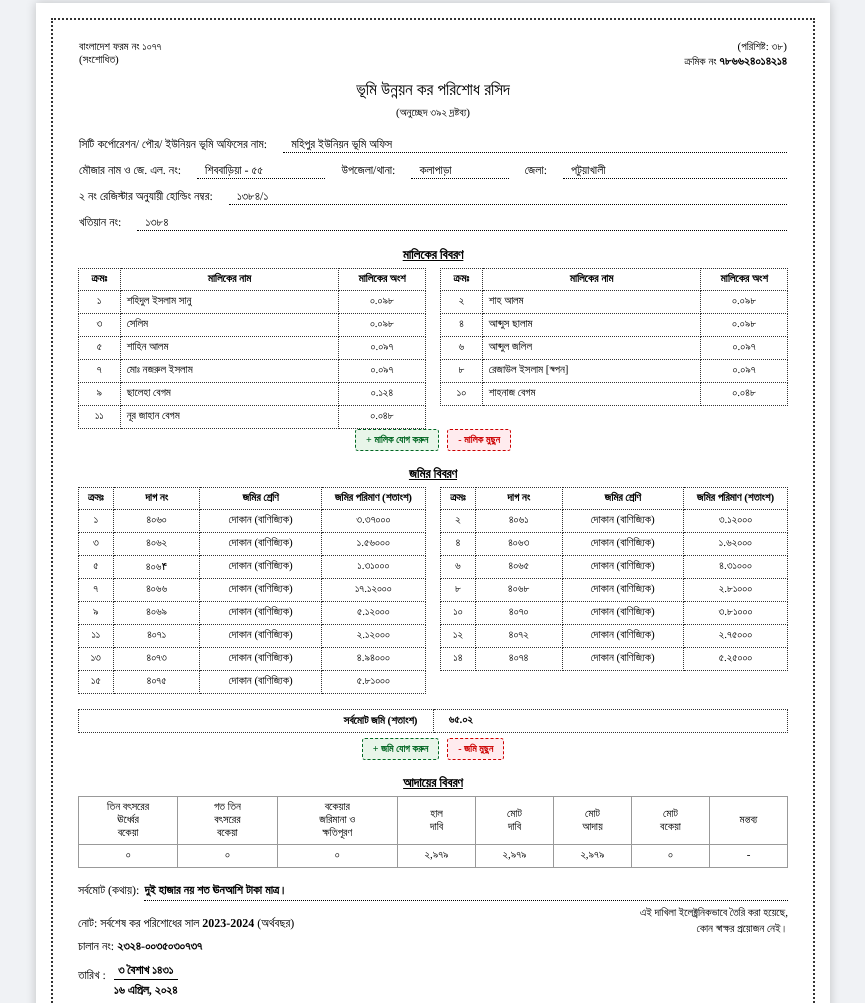
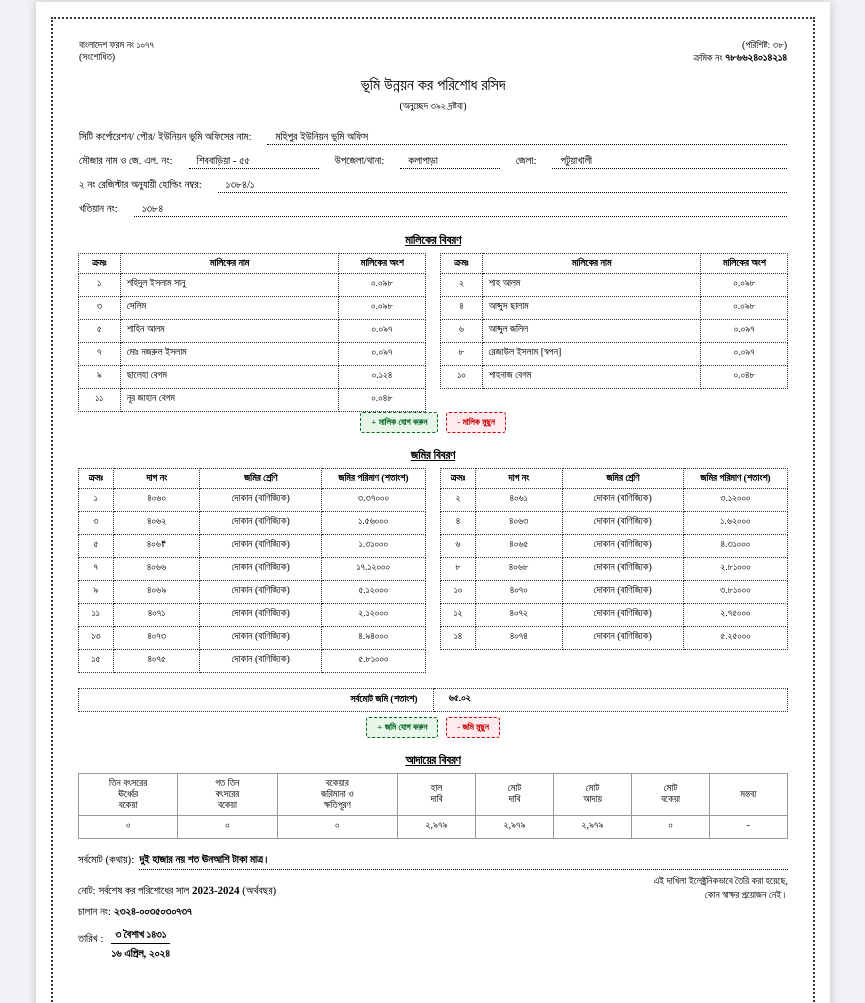
Before and after one commit to abir19410-ctrl/ldtax-app, a website: page public/file-maker.html in a window 1280 px wide. Shown: the part 79-1082 px from the top of the page, without its empty margins (207-1072 px from the left). Drawn offline with nearby package versions, Linux system fonts and the light colour scheme; a web font is replaced by a local one.

Commit message:
Update file-maker.html

```diff
--- a/public/file-maker.html
+++ b/public/file-maker.html
@@ -11,8 +11,8 @@
     <style>
         body { font-family: 'Tiro Bangla', serif; background-color: #f0f2f5; margin: 0; padding: 20px; text-rendering: geometricPrecision; }
         .no-print { text-align: center; margin-bottom: 20px; }
-        .no-print a { text-decoration: none; color: #006622; font-weight: bold; font-size: 15px; margin-right: 20px;}
-        .generate-btn { background-color: #006622; color: white; padding: 12px 25px; border: none; border-radius: 5px; font-size: 15px; cursor: pointer; font-weight: bold; }
+        .no-print a { text-decoration: none; color: #006622; font-weight: bold; font-size: 14px; margin-right: 20px;}
+        .generate-btn { background-color: #006622; color: white; padding: 12px 25px; border: none; border-radius: 5px; font-size: 14px; cursor: pointer; font-weight: bold; }
         .generate-btn:hover { background-color: #004d1a; }
         .loading { display: none; color: #ff0000; font-weight: bold; margin-top: 10px; }
 
@@ -40,57 +40,57 @@
 
         .content-wrapper { flex-grow: 1; }
 
-        .dotted-field { border: none; border-bottom: 1.5px dotted #000; outline: none; padding: 0 4px; display: inline-block; font-family: inherit; font-size: 12px; white-space: nowrap;}
-        .plain-editable { outline: none; display: inline-block; min-width: 30px; font-family: inherit; font-size: 12px; }
-        .table-edit { outline: none; border: none; display: block; width: 100%; min-height: 14px; font-family: inherit; background: transparent; font-size: 11px;}
+        .dotted-field { border: none; border-bottom: 1.5px dotted #000; outline: none; padding: 0 4px; display: inline-block; font-family: inherit; font-size: 11px; white-space: nowrap;}
+        .plain-editable { outline: none; display: inline-block; min-width: 30px; font-family: inherit; font-size: 11px; }
+        .table-edit { outline: none; border: none; display: block; width: 100%; min-height: 14px; font-family: inherit; background: transparent; font-size: 10px;}
 
         .dotted-field:focus, .plain-editable:focus, .table-edit:focus { background-color: #e8f5e9; }
 
-        .header-top { width: 100%; border-collapse: collapse; border: none; margin-bottom: 5px; line-height: 1.2;}
-        .header-title { text-align: center; font-weight: normal; font-size: 17px; margin: 10px 0 15px 0; line-height: 1.2; }
+        .header-top { width: 100%; border-collapse: collapse; border: none; margin-bottom: 5px; line-height: 1.2; font-size: 10px;}
+        .header-title { text-align: center; font-weight: normal; font-size: 16px; margin: 10px 0 15px 0; line-height: 1.2; }
 
-        .basic-info { font-size: 12px; margin-bottom: 15px; }
+        .basic-info { font-size: 11px; margin-bottom: 15px; }
 
-        .section-title { text-align: center; font-weight: bold; font-size: 13px; margin: 15px 0 5px 0; text-decoration: underline; }
+        .section-title { text-align: center; font-weight: bold; font-size: 12px; margin: 15px 0 5px 0; text-decoration: underline; }
 
         .dynamic-table-container { display: flex; gap: 10px; justify-content: space-between; align-items: flex-start; margin-bottom: 0px;}
-        .dotted-table { border-collapse: collapse; text-align: center; font-size: 11px; }
+        .dotted-table { border-collapse: collapse; text-align: center; font-size: 10px; }
         .dotted-table th, .dotted-table td { border: 1.5px dotted #333; padding: 4px; }
         .dotted-table th { font-weight: bold; padding: 4px 2px; }
 
         .table-spacer { height: 15px; width: 100%; display: block; clear: both; }
 
-        .solid-table { width: 100%; border-collapse: collapse; text-align: center; font-size: 11px; margin-bottom: 15px; table-layout: fixed; }
+        .solid-table { width: 100%; border-collapse: collapse; text-align: center; font-size: 10px; margin-bottom: 15px; table-layout: fixed; }
         .solid-table th, .solid-table td { border: 1px solid #999; padding: 4px; background-color: white; }
         .solid-table th { font-weight: normal; padding: 4px 2px;}
 
         .btn-group { text-align: center; margin-bottom: 10px; display: flex; justify-content: center; gap: 8px; }
-        .btn-group button { background: #e8f5e9; border: 1px dashed #006622; color: #006622; padding: 4px 10px; cursor: pointer; font-size: 10px; border-radius: 3px; font-weight: bold; font-family: inherit;}
+        .btn-group button { background: #e8f5e9; border: 1px dashed #006622; color: #006622; padding: 4px 10px; cursor: pointer; font-size: 9px; border-radius: 3px; font-weight: bold; font-family: inherit;}
         .btn-group .remove-btn { color: #cc0000; border-color: #cc0000; background: #ffebee; }
 
-        .total-words { display: flex; align-items: baseline; width: 100%; margin-bottom: 15px; font-size: 12px; }
+        .total-words { display: flex; align-items: baseline; width: 100%; margin-bottom: 15px; font-size: 11px; }
         .total-words .line { flex-grow: 1; border-bottom: 1px dotted #000; outline: none; font-weight: bold; padding-bottom: 2px; margin-left: 5px;}
 
-        .footer-note { font-size: 12px; margin-bottom: 8px; white-space: nowrap; }
-        .footer-text { font-size: 12px; font-weight: bold; }
+        .footer-note { font-size: 11px; margin-bottom: 8px; white-space: nowrap; }
+        .footer-text { font-size: 11px; font-weight: bold; }
         .qr-box { width: 80px; height: 80px; margin: 0; }
-        .signature-text { line-height: 1.5; font-size: 11px; white-space: nowrap; }
+        .signature-text { line-height: 1.5; font-size: 10px; white-space: nowrap; }
 
         .printing .btn-group { display: none !important; }
         .printing .dotted-field, .printing .plain-editable, .printing .table-edit, .printing .line { background-color: transparent !important; }
 
         .printing .paper-container { min-height: 1123px !important; padding: 15px !important; }
-        .printing .header-title { font-size: 15px !important; margin: 5px 0 10px 0 !important; }
-        .printing .basic-info { font-size: 11px !important; margin-bottom: 10px !important; }
-        .printing .section-title { font-size: 12px !important; margin: 10px 0 5px 0 !important; }
+        .printing .header-title { font-size: 14px !important; margin: 5px 0 10px 0 !important; }
+        .printing .basic-info { font-size: 10px !important; margin-bottom: 10px !important; }
+        .printing .section-title { font-size: 11px !important; margin: 10px 0 5px 0 !important; }
 
-        .printing .dotted-table, .printing .solid-table { font-size: 9px !important; margin-bottom: 0px !important; }
+        .printing .dotted-table, .printing .solid-table { font-size: 8px !important; margin-bottom: 0px !important; }
         .printing .table-spacer { height: 20px !important; }
         .printing table.dotted-table.total-table { margin-top: 25px !important; margin-bottom: 15px !important; }
-        .printing .total-words { font-size: 11px !important; margin-bottom: 15px !important; }
-        .printing .footer-note { font-size: 11px !important; margin-bottom: 6px !important; }
-        .printing .footer-text { font-size: 11px !important; }
-        .printing .signature-text { font-size: 10px !important; }
+        .printing .total-words { font-size: 10px !important; margin-bottom: 15px !important; }
+        .printing .footer-note { font-size: 10px !important; margin-bottom: 6px !important; }
+        .printing .footer-text { font-size: 10px !important; }
+        .printing .signature-text { font-size: 9px !important; }
         .printing .qr-box { width: 75px !important; height: 75px !important; }
     </style>
 </head>
@@ -109,14 +109,14 @@
 
                 <table class="header-top">
                     <tr>
-                        <td style="text-align: left; vertical-align: top; font-size: 11px; white-space: nowrap;">বাংলাদেশ ফরম নং ১০৭৭<br>(সংশোধিত)</td>
-                        <td style="text-align: right; vertical-align: top; font-size: 11px; white-space: nowrap;">(পরিশিষ্ট: ৩৮)<br>ক্রমিক নং <span contenteditable="true" spellcheck="false" class="plain-editable" style="font-weight:bold;" id="serial-no">৭৮৬৬২৪০১৪২১৪</span></td>
+                        <td style="text-align: left; vertical-align: top; font-size: 10px; white-space: nowrap;">বাংলাদেশ ফরম নং ১০৭৭<br>(সংশোধিত)</td>
+                        <td style="text-align: right; vertical-align: top; font-size: 10px; white-space: nowrap;">(পরিশিষ্ট: ৩৮)<br>ক্রমিক নং <span contenteditable="true" spellcheck="false" class="plain-editable" style="font-weight:bold;" id="serial-no">৭৮৬৬২৪০১৪২১৪</span></td>
                     </tr>
                 </table>
 
                 <div class="header-title">
                     ভূমি উন্নয়ন কর পরিশোধ রসিদ<br>
-                    <span style="font-size: 11px; font-weight: normal;">(অনুচ্ছেদ ৩৯২ দ্রষ্টব্য)</span>
+                    <span style="font-size: 10px; font-weight: normal;">(অনুচ্ছেদ ৩৯২ দ্রষ্টব্য)</span>
                 </div>
 
                 <div class="basic-info">
@@ -260,12 +260,11 @@
                         <div class="footer-note">নোট: সর্বশেষ কর পরিশোধের সাল <span contenteditable="true" spellcheck="false" class="plain-editable footer-text" id="fiscal-year">2023-2024</span> (অর্থবছর)</div>
                         <div class="footer-note">চালান নং: <span contenteditable="true" spellcheck="false" class="plain-editable footer-text" id="chalan-no">২৩২৪-০০৩৫০৩০৭৩৭</span></div>
 
-                        <!-- শুধু মাঝখানে দাগ রেখে নিখুঁত তারিখের লেআউট -->
                         <div style="margin-top: 10px; overflow: hidden; display: block;">
-                            <div style="float: left; font-size: 12px; margin-right: 8px; padding-top: 4px; white-space: nowrap;">
+                            <div style="float: left; font-size: 11px; margin-right: 8px; padding-top: 4px; white-space: nowrap;">
                                 তারিখ :
                             </div>
-                            <div style="float: left; text-align: center; font-size: 12px; font-weight: normal; display: inline-block;">
+                            <div style="float: left; text-align: center; font-size: 11px; font-weight: normal; display: inline-block;">
                                 <div contenteditable="true" spellcheck="false" id="date-bn" class="footer-text" style="line-height: 1.1; border-bottom: 1.2px solid #000; padding-bottom: 2px; margin-bottom: 2px; outline: none; white-space: nowrap;">৩ বৈশাখ ১৪৩১</div>
                                 <div contenteditable="true" spellcheck="false" id="date-en" class="footer-text" style="line-height: 1.1; outline: none; white-space: nowrap; padding-top: 2px;">১৬ এপ্রিল, ২০২৪</div>
                             </div>
@@ -277,7 +276,7 @@
                         <div id="qr-container" class="qr-box"></div>
                     </div>
                     <div class="footer-right" style="position: absolute; right: 0; top: -10px; text-align: right;">
-                        <div class="signature-text" style="line-height: 1.4; font-size: 11px; white-space: nowrap;">
+                        <div class="signature-text" style="line-height: 1.4; font-size: 10px; white-space: nowrap;">
                             এই দাখিলা ইলেক্ট্রনিকভাবে তৈরি করা হয়েছে,<br>কোন স্বাক্ষর প্রয়োজন নেই।
                         </div>
                     </div>
@@ -285,7 +284,7 @@
             </div>
 
             <div style="border-top: 1.5px dotted #333; margin-top: 25px; padding-top: 5px; position: relative;">
-                <div style="position: absolute; right: 0; top: 3px; font-size: 11px; font-weight: bold;">1/1</div>
+                <div style="position: absolute; right: 0; top: 3px; font-size: 10px; font-weight: bold;">1/1</div>
             </div>
         </div>
     </div>
@@ -358,11 +357,9 @@
             landCount--;
         }
 
-        // সব ডেটা সেভ করার ফাংশন
         function saveAppData() {
             let appData = { fields: {}, owners: [], lands: [] };
 
-            // ইনপুট ফিল্ডগুলো সেভ করা
             const fixedFields = [
                 'serial-no', 'office-name', 'mouza-name', 'upazila-name', 'zila-name',
                 'holding-no', 'khatian-no', 'total-land', 'ad-1', 'ad-2', 'ad-3', 'ad-4',
@@ -375,7 +372,6 @@
                 if(el) appData.fields[id] = el.innerText;
             });
 
-            // মালিকের তালিকা সেভ করা
             ['owner-tbody-1', 'owner-tbody-2'].forEach(tId => {
                 const tbody = document.getElementById(tId);
                 if(tbody) {
@@ -386,7 +382,6 @@
                 }
             });
 
-            // জমির তালিকা সেভ করা
             ['land-tbody-1', 'land-tbody-2'].forEach(tId => {
                 const tbody = document.getElementById(tId);
                 if(tbody) {
@@ -400,7 +395,6 @@
             localStorage.setItem('receiptData', JSON.stringify(appData));
         }
 
-        // সেভ করা ডেটা লোড করার ফাংশন
         function loadAppData() {
             const saved = localStorage.getItem('receiptData');
             if(saved) {
@@ -438,7 +432,6 @@
         };
 
         async function generateFile() {
-            // পিডিএফ জেনারেট হওয়ার আগে সব ডেটা ব্রাউজারে ডিফল্ট হিসেবে সেভ হয়ে যাবে
             saveAppData();
 
             document.getElementById('loading-text').style.display = 'block';
```
